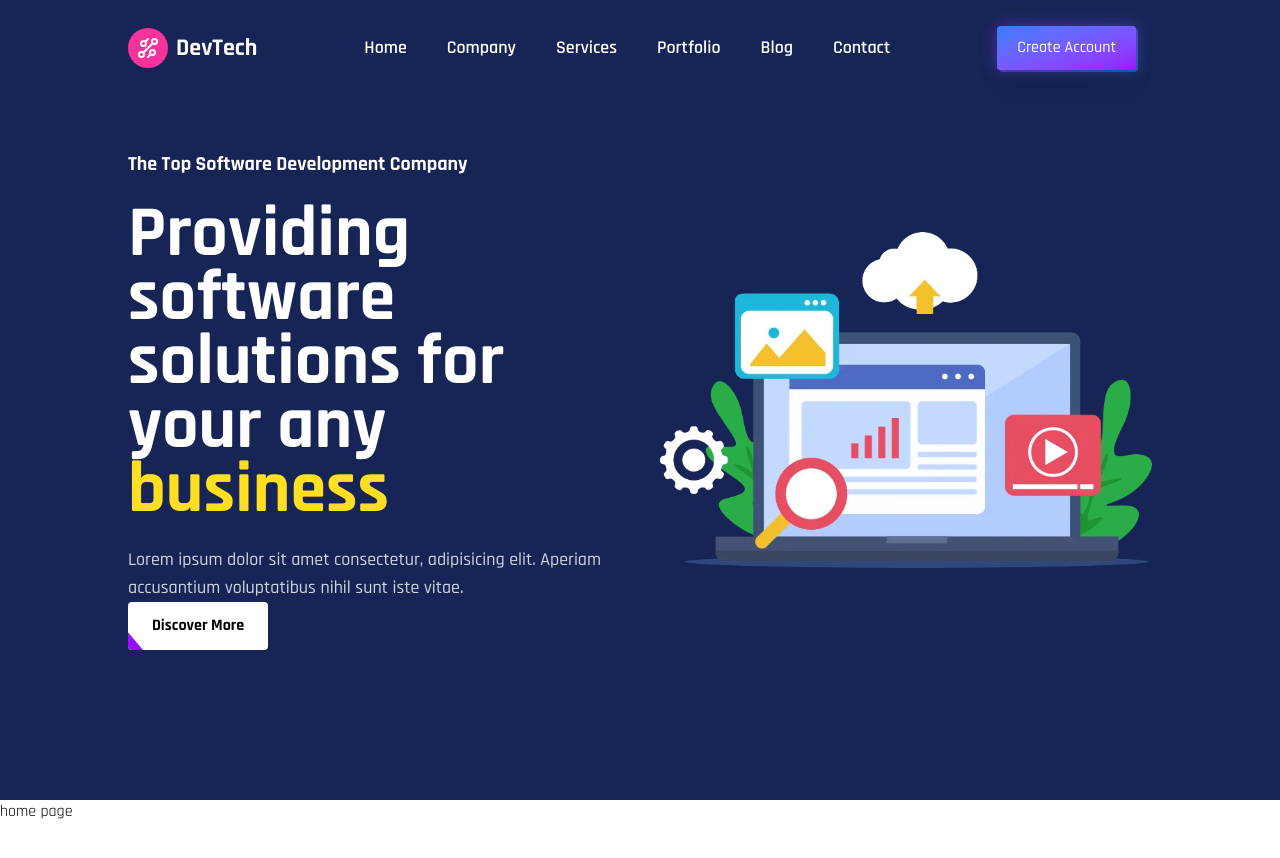
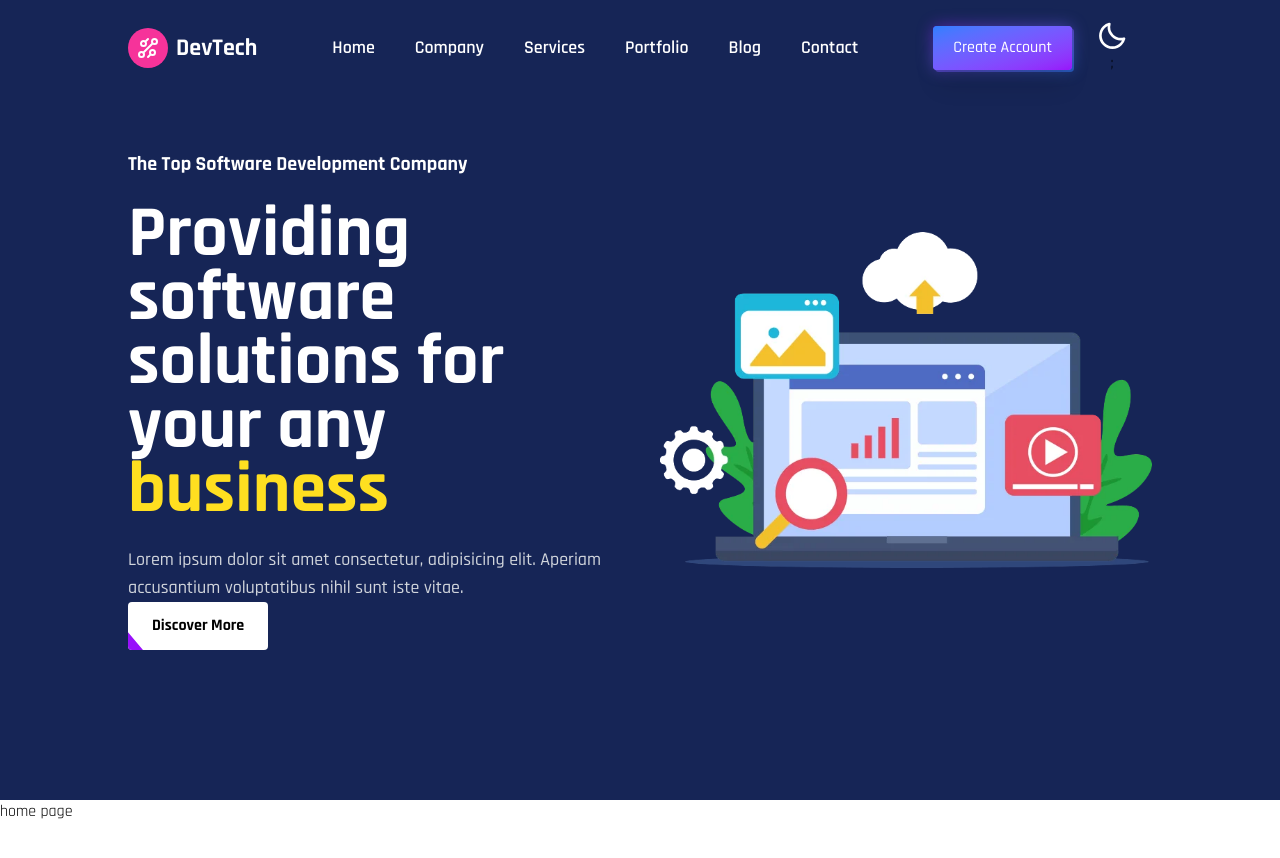
Before and after one commit to nuralam-dev/next-js-practice-, a Next.js app: page / in a window 1280 px wide. Shown: the top 858 px of the page. Built offline with nearby package versions, Linux system fonts and the light colour scheme.

Commit message:
Dark and Light mood

```diff
--- a/app/globals.css
+++ b/app/globals.css
@@ -1 +1,3 @@
 @import "tailwindcss";
+
+@custom-variant dark (&:where(.dark, .dark *));
--- a/app/layout.tsx
+++ b/app/layout.tsx
@@ -2,6 +2,7 @@
 import type { Metadata } from "next";
 import { Rajdhani } from "next/font/google";
 import "./globals.css";
+import Provider from "@/components/HOC/Provider";
 
 const font = Rajdhani({
   weight: ["300", "400", "500", "600", "700"],
@@ -19,10 +20,12 @@
   children: React.ReactNode;
 }>) {
   return (
-    <html lang="en">
+    <html lang="en" suppressHydrationWarning>
       <body className={`${font.className} antialiased`}>
+        <Provider>
         <ResponsiveNav />
         {children}
+        </Provider>
       </body>
     </html>
   );
--- /dev/null
+++ b/components/HOC/Provider.tsx
@@ -0,0 +1,12 @@
+import React, { ReactNode } from 'react'
+import {ThemeProvider} from 'next-themes'
+
+const Provider = ({children}:{children:ReactNode}) => {
+  return (
+   <ThemeProvider attribute="class" enableSystem defaultTheme='system'>
+    {children}
+   </ThemeProvider>
+  )
+}
+
+export default Provider
--- /dev/null
+++ b/components/Helper/ThemeToogler.tsx
@@ -0,0 +1,34 @@
+"use client";
+
+import { useTheme } from "next-themes";
+import { useEffect, useState } from "react";
+import { BiMoon, BiSun } from "react-icons/bi";
+
+const ThemeToogler = () => {
+  const [mounted, setMounted] = useState(false);
+  const { theme, setTheme, systemTheme } = useTheme();
+
+  useEffect(() => {
+    setMounted(true);
+  }, []);
+
+  if (!mounted) return null;
+
+  const currentTheme = theme === "system" ? systemTheme : theme;
+
+  return (
+    <button
+      onClick={() => setTheme(currentTheme === "dark" ? "light" : "dark")}
+      className="p-2 transition"
+    >
+      {currentTheme === "dark" ? (
+        <BiSun className="text-white w-8 h-8 cursor-pointer" />
+      ) : (
+        <BiMoon className="text-white w-8 h-8 cursor-pointer" />
+      )}
+      ;
+    </button>
+  );
+};
+
+export default ThemeToogler;
--- a/components/Home/Navbar/MobileNavbar.tsx
+++ b/components/Home/Navbar/MobileNavbar.tsx
@@ -3,7 +3,7 @@
 import { CgClose } from "react-icons/cg";
 
 
-const MobileNavbar = ({ showNav, closeNav }) => {
+const MobileNavbar = ({ showNav, closeNav }:any) => {
 
 
   const navOpen = showNav ? "translate-x-0" : "translate-x-[-100%]";
@@ -13,7 +13,7 @@
 
       <div
         onClick={closeNav}
-        className={`fixed ${showNav ? "block" : "hidden"} inset-0 transform transition-all duration-500 z-[1002] bg-black opacity-70 w-full h-svh`}
+        className={`fixed ${showNav ? "block" : "hidden"} inset-0 transform transition-all duration-500 z-[100] bg-black opacity-70 w-full h-svh`}
       ></div>
 
 
--- a/components/Home/Navbar/Navbar.tsx
+++ b/components/Home/Navbar/Navbar.tsx
@@ -1,5 +1,6 @@
 "use client";
 
+import ThemeToogler from "@/components/Helper/ThemeToogler";
 import { NavLink } from "@/constant/constants";
 import Link from "next/link";
 import { useEffect, useState } from "react";
@@ -28,7 +29,7 @@
       <MobileNavbar showNav={showNav} closeNav={closeNavHandler} />
 
       <div
-        className={`fixed w-full transition-all duration-300 h-[12vh] z-[1000] flex items-center ${
+        className={`fixed w-full transition-all duration-300 h-[12vh] z-[100] flex items-center ${
           navBg ? "bg-blue-900 shadow-md" : "bg-transparent"
         }`}
       >
@@ -72,7 +73,8 @@
 
               <span className="relative">Create Account</span>
             </a>
-
+            {/* theme toggler */}
+            <ThemeToogler />
             <HiBars3BottomRight
               onClick={openNavHandler}
               className="w-8 h-8 text-white lg:hidden cursor-pointer"
--- a/package.json
+++ b/package.json
@@ -10,6 +10,7 @@
   },
   "dependencies": {
     "next": "16.2.2",
+    "next-themes": "^0.4.6",
     "react": "19.2.4",
     "react-dom": "19.2.4",
     "react-icons": "^5.6.0"
```
Also changed, not shown: 1 other file (tests, documents, lock files or other folders).
